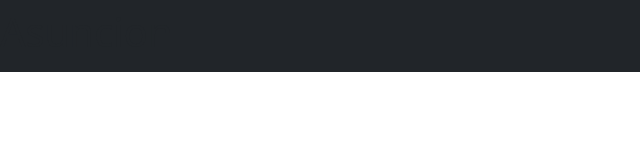
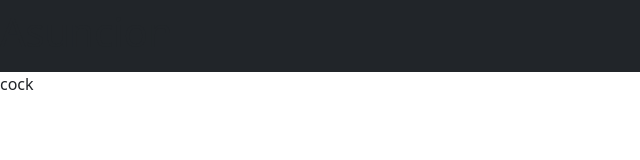
Before and after one commit to MarcelloPerla/Asuncion-Compito1, a plain HTML site: page index.html in a window 1280 px wide. Shown: the full height of the page, 0-640 px from the left. Drawn offline with nearby package versions, Linux system fonts and the light colour scheme; files that its build step writes are made by us from their sources.

Commit message:
aggiunto un pollo

```diff
--- a/index.html
+++ b/index.html
@@ -19,6 +19,8 @@
       </nav>
 
 
+
+      <p>cock</p>
 </body>
 
 </html>
```
